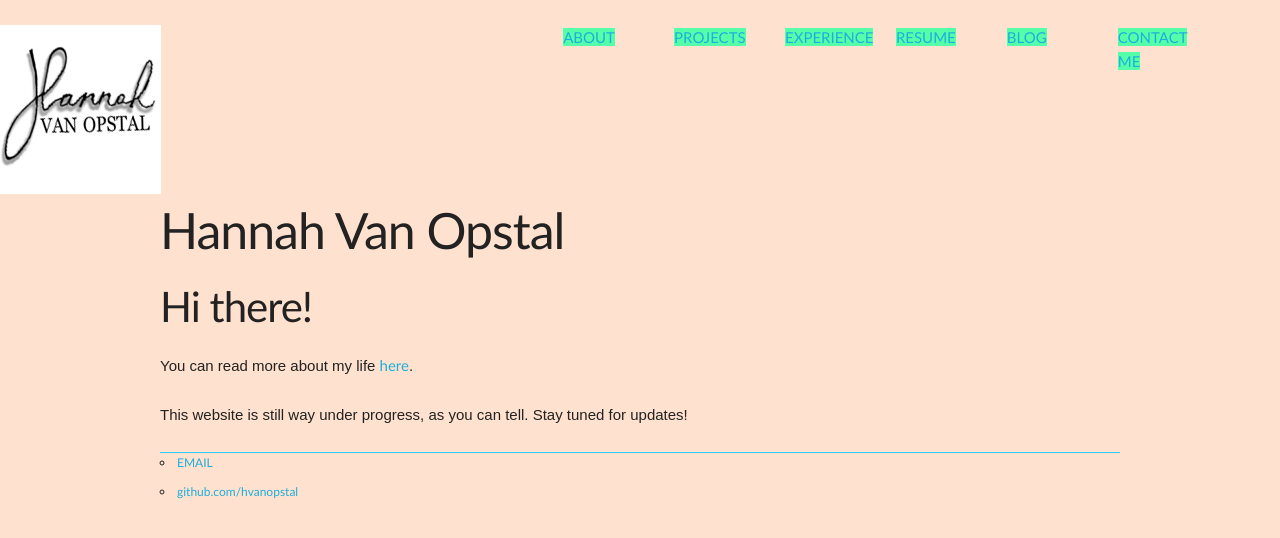
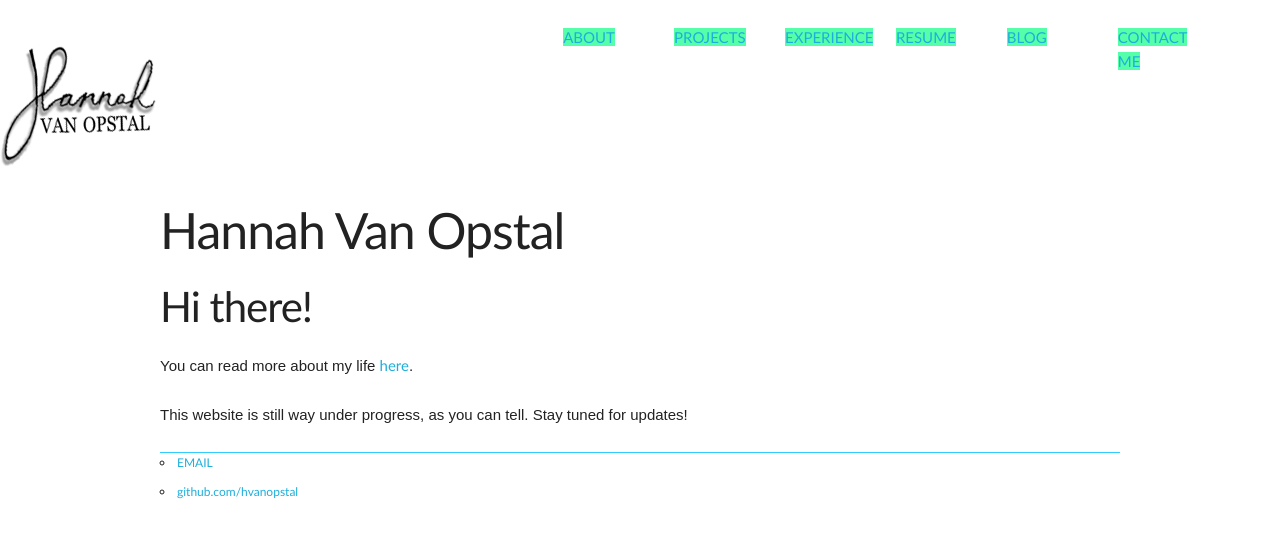
Before and after one commit to hvanopstal/hvanopstal.github.io, a Jekyll site: the page index.html, which Jekyll copies as it is, in a window 1280 px wide. Shown: the top 538 px of the page. Built offline with Jekyll 4.4.1, drawn with Linux system fonts in a browser that asks for light colours.

Commit message:
Update index.html
Removed background colour

```diff
--- a/index.html
+++ b/index.html
@@ -11,7 +11,6 @@
     <link rel="stylesheet" href="css/skeleton.normalize.css">
     <link rel="stylesheet" href="css/skeleton.css">
   </head>
-  <body style="background-color: #FFE1CF">
   <body>
     <div class="navigation bar">
       <div class="row">
```
